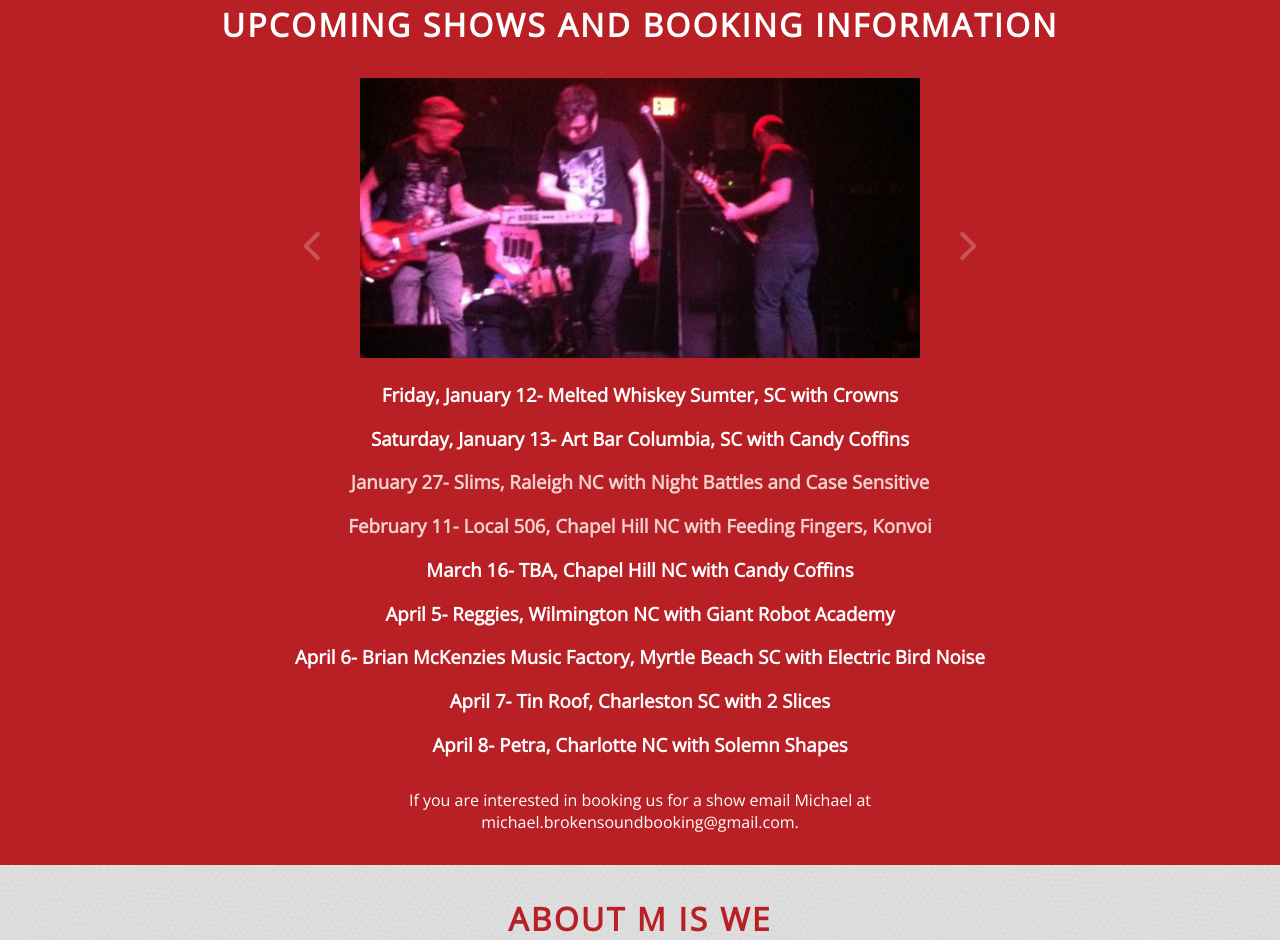
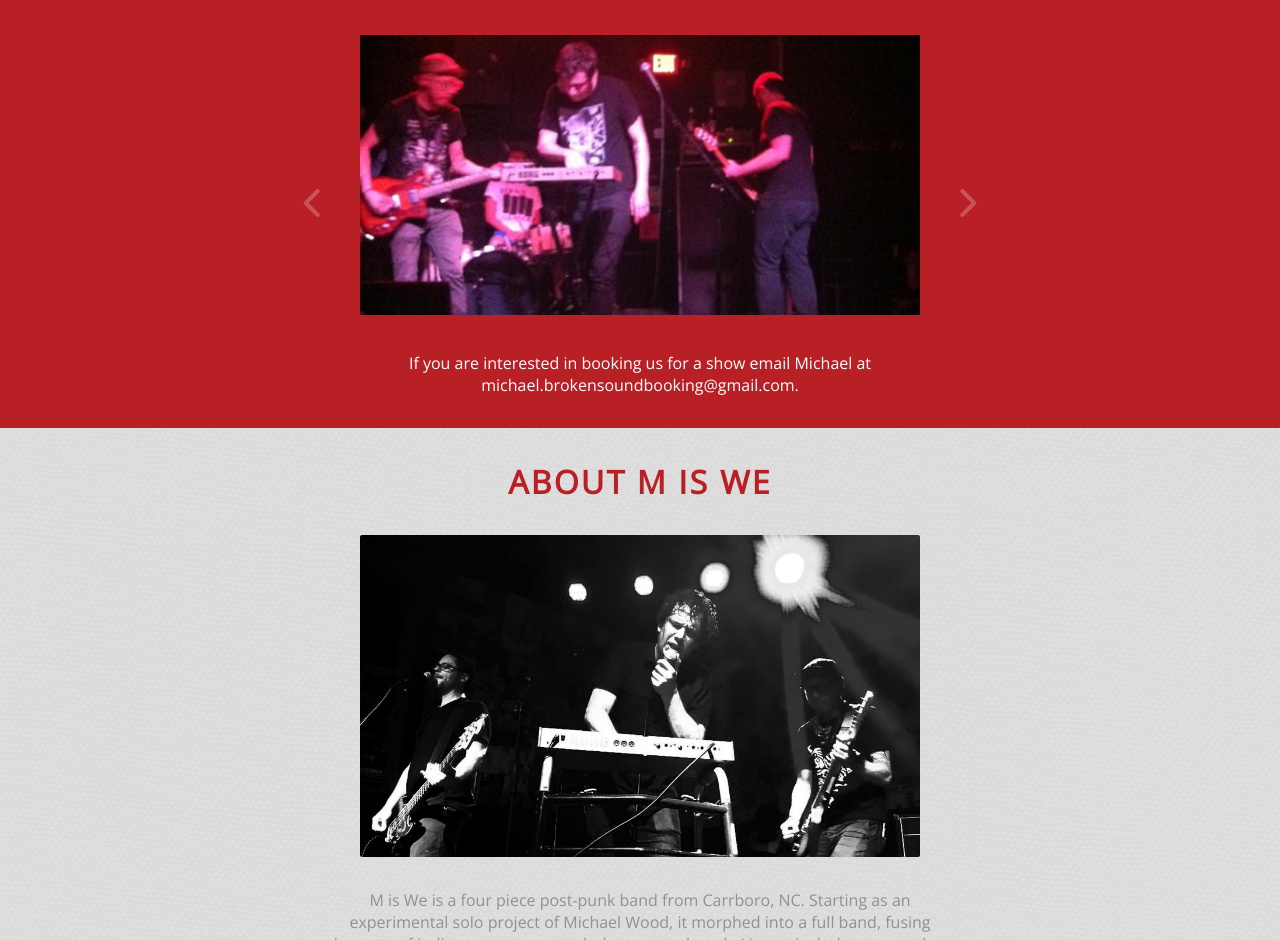
Before and after one commit to cooleydw494/mIsWe, a website: page index.html in a window 1280 px wide. Shown: the part 1860-2800 px from the top of the page. Drawn offline with nearby package versions, Linux system fonts and the light colour scheme.

Commit message:
Update index.html
change shows to booking

```diff
--- a/index.html
+++ b/index.html
@@ -27,7 +27,7 @@
             </div>
 
             <div class="showsLink">
-                <a href="#showsAnchor">SHOWS</a>
+                <a href="#showsAnchor">BOOKING</a>
             </div>
 
             <div class="aboutLink">
@@ -90,7 +90,6 @@
 <!--############### START SECTION 4 - SHOWS #############-->
     <section class="upcomingShows">
         <a id="showsAnchor"></a>
-        <h1>UPCOMING SHOWS AND BOOKING INFORMATION</h1>
 
         <div class="slideShowDiv">
             <i class="fa fa-chevron-left" id="slideLeftBtn" aria-hidden="true"></i>
@@ -102,25 +101,6 @@
 
             <i class="fa fa-chevron-right" id="slideRightBtn" aria-hidden="true"></i>
         </div>
-
-
-        <h3>Friday, January 12- Melted Whiskey Sumter, SC with Crowns</h3>
-        <h3>Saturday, January 13- Art Bar Columbia, SC with Candy Coffins</h3>
-
-        <a href="https://www.facebook.com/events/246499049220375/" target="_blank">
-            <h3>January 27- Slims, Raleigh NC with Night Battles and Case Sensitive</h3>
-        </a>
-
-        <a href="https://www.facebook.com/events/1482379708546880/" target="_blank">
-            <h3>February 11- Local 506, Chapel Hill NC with Feeding Fingers, Konvoi</h3>
-        </a>
-
-        <h3>March 16- TBA, Chapel Hill NC with Candy Coffins</h3>
-        <h3>April 5- Reggies, Wilmington NC with Giant Robot Academy</h3>
-        <h3>April 6- Brian McKenzies Music Factory, Myrtle Beach SC with Electric Bird Noise</h3>
-        <h3>April 7- Tin Roof, Charleston SC with 2 Slices</h3>
-        <h3>April 8- Petra, Charlotte NC with Solemn Shapes</h3>
-
 
         <p>If you are interested in booking us
         for a show email Michael at michael.brokensoundbooking@gmail.com.</p>
```
